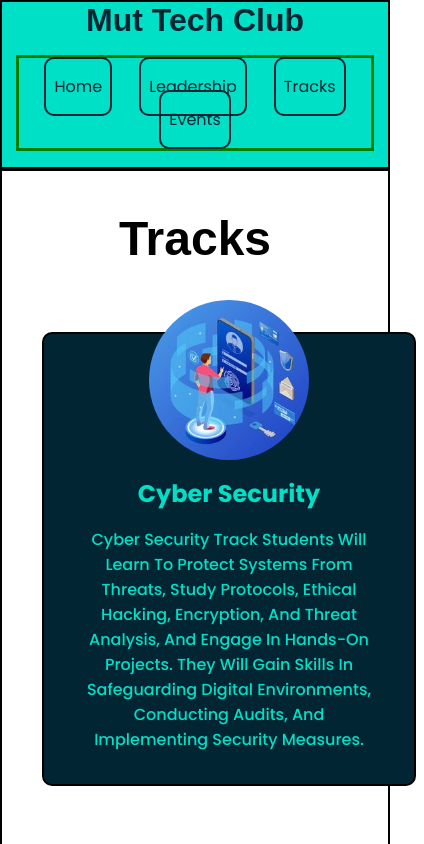
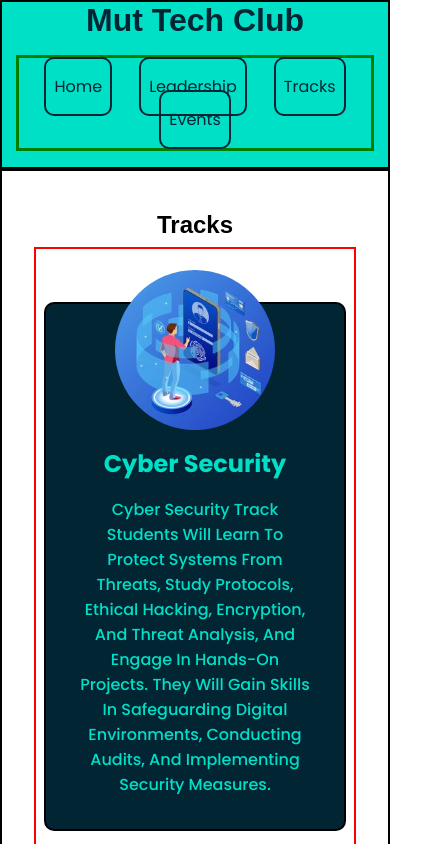
Before and after one commit to miriammugure/mut_tech_club, a React (Vite) app: page /tracks in a window 390 px wide. Shown: the top 844 px of the page, 424 px wide, since content can reach past the window. Built offline with nearby package versions, Linux system fonts and the light colour scheme; a web font is replaced by a local one.

Commit message:
add responsiveness to the tracks section

```diff
--- a/src/pages/Tracks/Tracks.css
+++ b/src/pages/Tracks/Tracks.css
@@ -4,12 +4,15 @@
   padding: 2rem;
 }
 .trackContainerBox {
-  display: flex;
+  min-width: 100%;
+  padding: 0.5rem;
+  display: grid;
+  grid-template-columns: auto auto auto;
   gap: 1rem;
-  flex-wrap: wrap;
-  /* border: 2px solid red; */
-  padding: 0.5rem;
-  min-width: 100vw;
+  justify-content: space-evenly;
+  align-items: center;
+  /* flex-wrap: wrap; */
+  border: 2px solid red;
 }
 .trackTitle {
   display: flex;
@@ -20,11 +23,28 @@
   text-transform: capitalize;
   padding: 0.5rem;
 }
+
+@media screen and (max-width: 924px) {
+  .trackContainerBox {
+    display: flex;
+    flex-direction: column;
+  }
+}
+@media screen and (max-width: 600px) {
+  .trackTitle {
+    font-size: 1rem;
+  }
+  .trackContainerBox {
+    display: flex;
+    flex-direction: column;
+  }
+}
+
 .trackBox {
   min-height: 20rem;
-  width: 30rem;
+  /* width: 25rem; */
   display: flex;
-  margin-block: 50px;
+  margin-block: 45px;
   flex-direction: column;
   align-items: center;
   justify-content: space-around;
@@ -49,7 +69,7 @@
 }
 .trackBody {
   /* border: 2px solid blue; */
-  max-width: 30rem;
+  /* max-width: 30rem; */
   display: flex;
   width: 100%;
   flex-direction: column;
```
